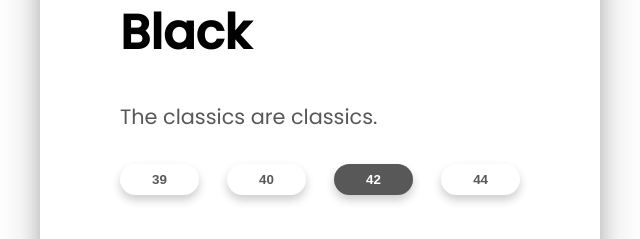
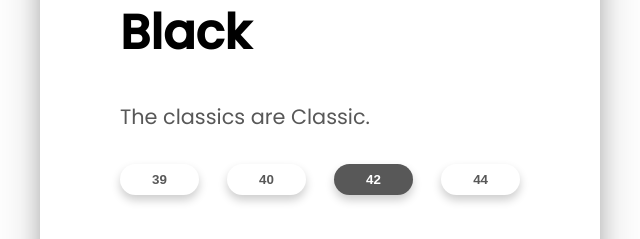
Before and after one commit to GeneralChauhan/3D-Hover-Card, a plain HTML site: page index.html in a window 1280 px wide. Shown: the part 363-602 px from the top of the page, 320-960 px from the left. Drawn offline with Linux system fonts and the light colour scheme.

Commit message:
Update index.html

```diff
--- a/index.html
+++ b/index.html
@@ -16,7 +16,7 @@
             </div>
             <div class="info">
                 <h1 class="title">Black</h1>
-                <h3>The classics are classics.</h3>
+                <h3>The classics are Classic.</h3>
                 <div class="sizes">
                     <button>39</button>
                     <button>40</button>
```
